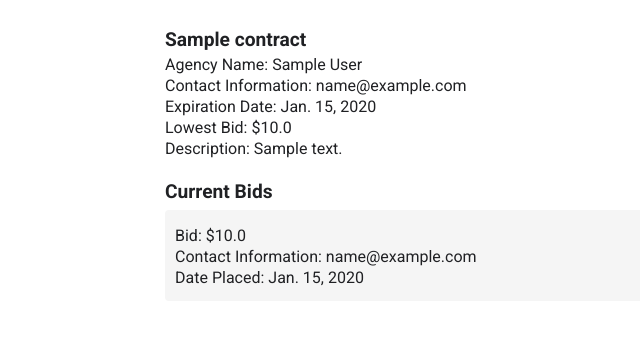
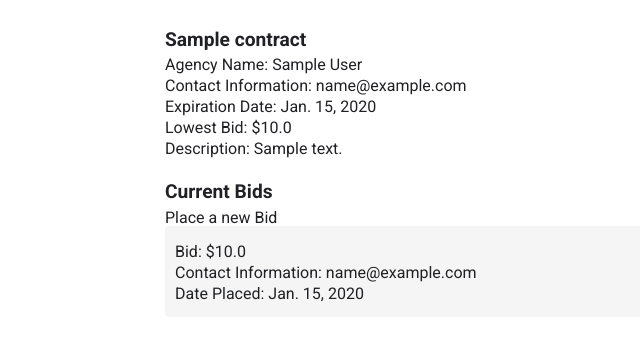
Before and after one commit to mrhaffner/job_bidding_board, a Django app: page /contract/1 in a window 1280 px wide. Shown: the part 39-380 px from the top of the page, without its empty margins (91-731 px from the left). Run offline with Django 4.2, Linux system fonts and the light colour scheme; a user stored in the database is signed in; tables that the repository leaves empty hold one stand-in row (values such as "Sample post"); parts of the project's set-up code (start-up, migrations or seed data) failed here and were passed over.

Commit message:
update buttons to display

```diff
--- a/contract_board/board/templates/board/contract_detail.html
+++ b/contract_board/board/templates/board/contract_detail.html
@@ -1,24 +1,31 @@
-{% extends 'base.html' %}
-
-{% block content %}
+{% extends 'base.html' %} {% block content %}
 <section id="contract">
   <h2>{{ object.contract_title }}</h2>
   <div class="listing-items">
     <div>
       <span>Agency Name:</span>
-                <span class="contract-agency-name">{{ object.contractee.agency_name }}</span>
+      <span class="contract-agency-name"
+        >{{ object.contractee.agency_name }}</span
+      >
     </div>
     <div>
       <span>Contact Information:</span>
-                <span class="contract-contact-information">{{ object.contractee.email }}</span>
+      <span class="contract-contact-information"
+        >{{ object.contractee.email }}</span
+      >
     </div>
     <div>
       <span>Expiration Date:</span>
-                <span class="contract-bidding-end-date">{{ object.bidding_end_date }}</span>
+      <span class="contract-bidding-end-date"
+        >{{ object.bidding_end_date }}</span
+      >
     </div>
     <div>
       <span>Lowest Bid:</span>
-                <span class="contract-lowest-bid">{% if object.lowest_bid == 0 %} None {% else %} ${{ object.lowest_bid }} {% endif %}</span>
+      <span class="contract-lowest-bid"
+        >{% if object.lowest_bid == 0 %} None {% else %} ${{ object.lowest_bid}}
+        {% endif %}</span
+      >
     </div>
     <div>
       <span>Description:</span>
@@ -28,12 +35,9 @@
 </section>
 <section class="bid-list">
   <h2>Current Bids</h2>
-        {% if user.type == 'contractor' %}
-            <a href="{% url 'create_bid' object.pk %}" class="bid-button">Place a Bid</a>
-        {% elif user.type == 'contractee' %}
-            <a href="{% url 'create_contract' %}" class="contract-button">Place Contract</a>
-        {% endif %}
-        {% for bid in object.bids %}
+  {% if user.type == 'CONTRACTOR' %}
+  <a href="{% url 'create_bid' object.pk %}">Place a new Bid</a>
+  {% endif %} {% for bid in object.bids %}
   <div class="bid-listing">
     <h3>{{ bid.contractor_name }}</h3>
     <div class="listing-items">
```
Also changed, not shown: contract_board/board/templates/board/contract_list.html (+6 -7 lines). Lines whose indentation alone changed are shown as unchanged.
